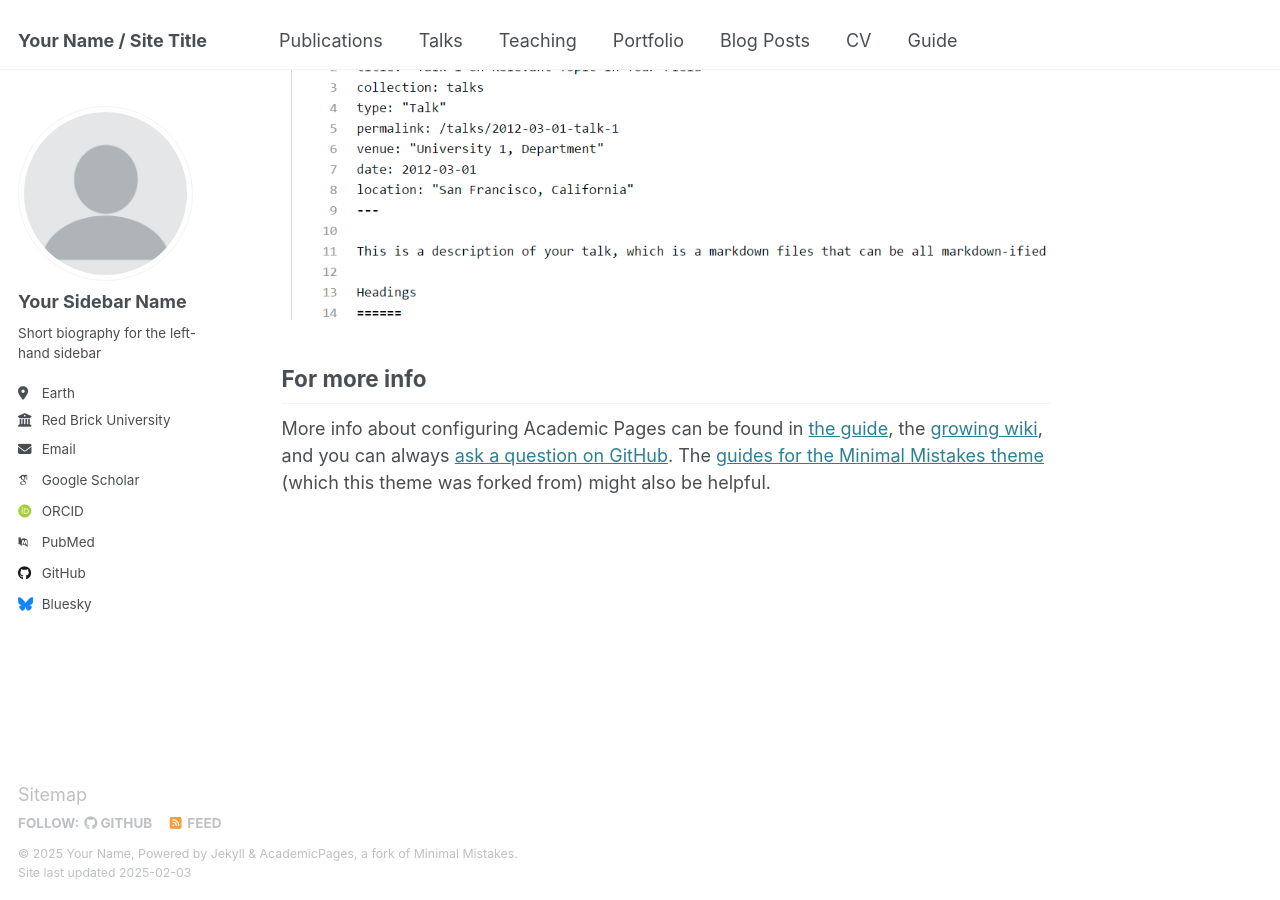
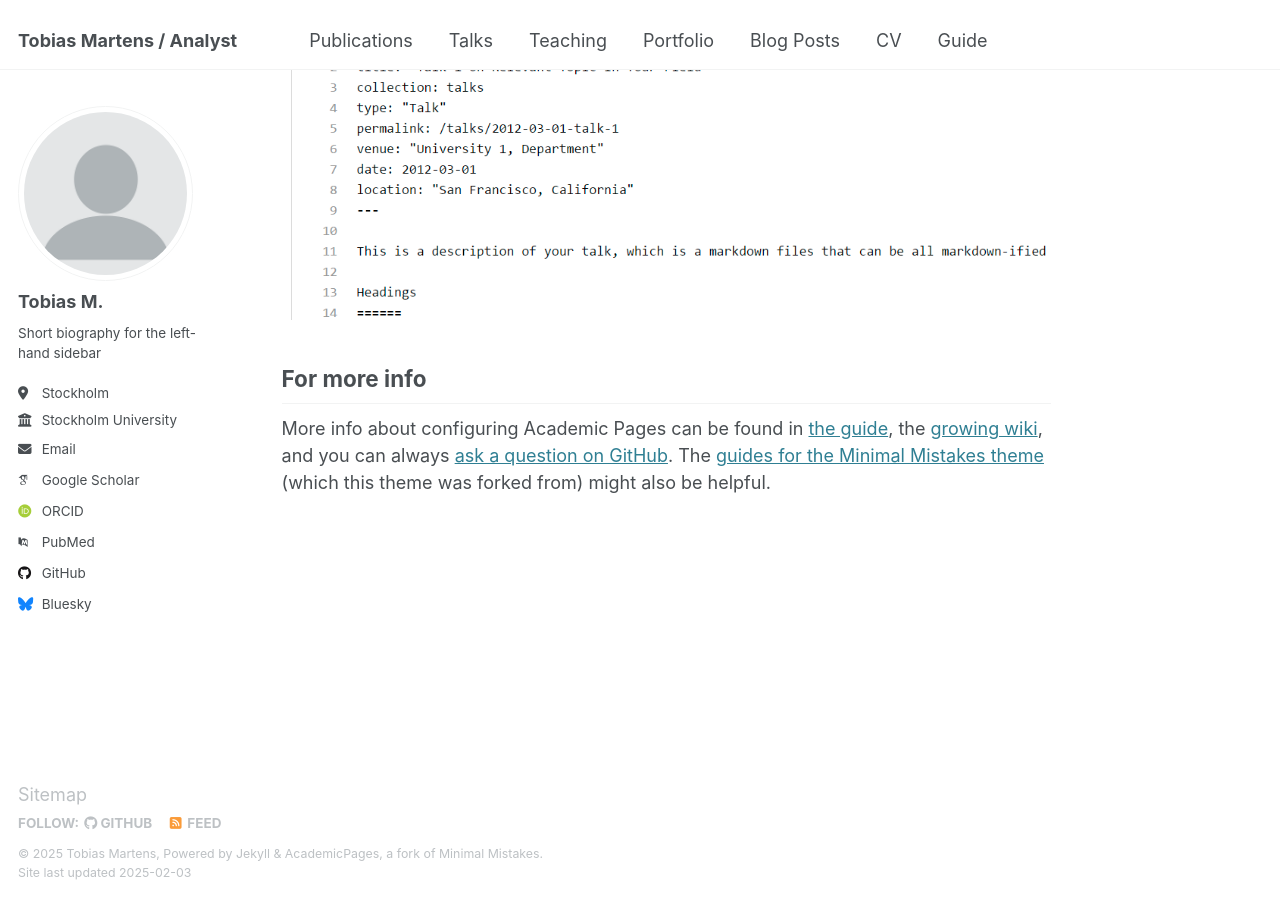
Before and after one commit to tobias-martens/arrobbe.github.io, a Jekyll site: the page built from _pages/about.md, in a window 1280 px wide and 900 px high, scrolled down 2642 px. Built offline with Jekyll 4.4.1, drawn with Linux system fonts in a browser that asks for light colours; some web fonts are replaced.

Commit message:
Update _config.yml

```diff
--- a/_config.yml
+++ b/_config.yml
@@ -9,9 +9,9 @@
 # Basic Site Settings
 locale                   : "en-US"
 site_theme               : "default"
-title                    : "Your Name / Site Title"
+title                    : "Tobias Martens / Analyst"
 title_separator          : "-"
-name                     : &name "Your Name"
+name                     : &name "Tobias Martens"
 description              : &description "personal description"
 url                      : https://academicpages.github.io # the base hostname & protocol for your site e.g. "https://[your GitHub username].github.io"
 baseurl                  : "" # the subpath of your site, e.g. "/blog"
@@ -23,13 +23,13 @@ repository               : "academicpages/academicpages.github.io"
 author:
   # Biographic information
   avatar           : "profile.png"
-  name             : "Your Sidebar Name"
+  name             : "Tobias M."
   pronouns         : # example: "she/her"
   bio              : "Short biography for the left-hand sidebar"
-  location         : "Earth"
-  employer         : "Red Brick University"
+  location         : "Stockholm"
+  employer         : "Stockholm University"
   uri              : # URL
-  email            : "none@example.org"
+  email            : "tobias.martens@pm.me"
 
   # Academic websites
   arxiv            : # URL - Update with the correct link to your profile
```
